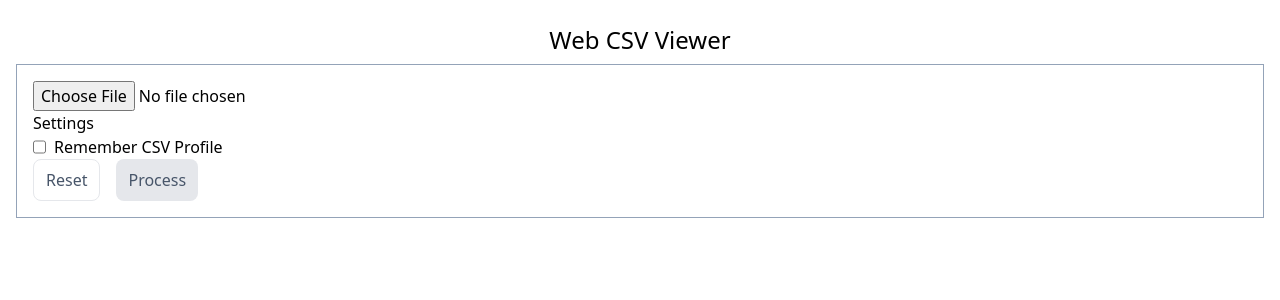
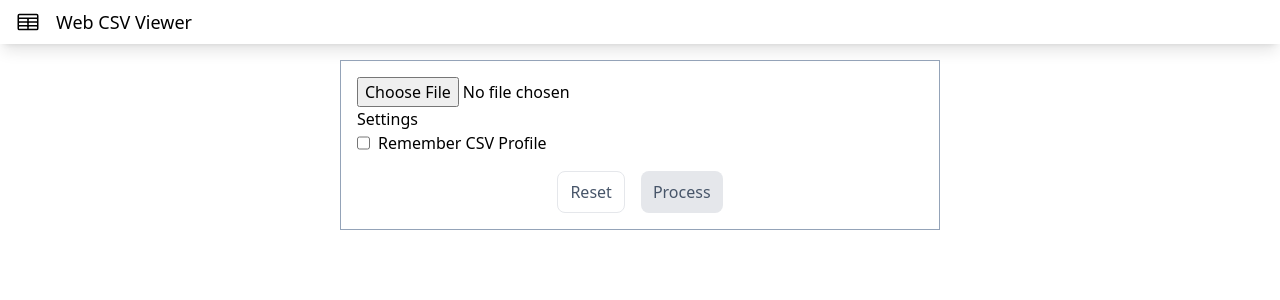
Before and after one commit to imarrsh/web-csv-viewer, a React (Vite) app: page / in a window 1280 px wide. Shown: the top 300 px of the page. Built offline with nearby package versions, Linux system fonts and the light colour scheme.

Commit message:
layout updates, define models

```diff
--- a/src/App.tsx
+++ b/src/App.tsx
@@ -1,14 +1,20 @@
+import Icon from './components/Icon';
 import Viewer from './components/Viewer';
 
 function App() {
 	return (
-		<div className="p-4">
-			<h1 className="text-center text-2xl m-2">Web CSV Viewer</h1>
-			{/* <p className="mb-4">
+		<div>
+			<header className="flex gap-4 items-center px-4 py-2 shadow-lg">
+				<Icon className="w-6 h-6" name="TableCellsIcon" />
+				<h1 className="text-lg">Web CSV Viewer</h1>
+			</header>
+			<main className="p-4">
+				{/* <p className="mb-4">
 				Upload a CSV file and re-arrange and hide columns. We'll remember those settings for future uploads of csv files
 				with the same schema.
 			</p> */}
-			<Viewer />
+				<Viewer />
+			</main>
 		</div>
 	);
 }
--- a/src/components/Form/CsvInput.tsx
+++ b/src/components/Form/CsvInput.tsx
@@ -1,5 +1,6 @@
 import { parse, ParseResult } from 'papaparse';
-import TextFileInput, { FileMeta } from './TextFileInput';
+import { FileMeta } from '~/data/models/file';
+import TextFileInput from './TextFileInput';
 
 interface CsvInputProps {
 	onValueParsed?: (parseResult: ParseResult<unknown> & { fileMeta?: FileMeta }) => void;
--- a/src/components/Form/TextFileInput.tsx
+++ b/src/components/Form/TextFileInput.tsx
@@ -1,14 +1,4 @@
-const getFileMetadata = (file: File) => {
-	const { name, size, lastModified, type } = file;
-	return {
-		name,
-		size,
-		lastModified,
-		type,
-	};
-};
-
-export type FileMeta = ReturnType<typeof getFileMetadata>;
+import { FileMeta, getFileMetadata } from '~/data/models/file';
 
 interface TextFileInputProps {
 	onChangeValue?: (changeResult: { value: string; meta?: FileMeta }) => void;
--- a/src/components/Form/index.tsx
+++ b/src/components/Form/index.tsx
@@ -52,10 +52,11 @@ const Form = ({ onSubmit }: FormProps) => {
 	};
 
 	return (
-		<form className="border border-slate-400 p-4" onSubmit={handleSubmit}>
+		<div className="flex justify-center">
+			<form className="border border-slate-400 p-4 w-[600px]" onSubmit={handleSubmit}>
 				<CsvInput onValueParsed={handleParsedResult} />
 				<Settings />
-			<div className="flex gap-4">
+				<div className="flex gap-4 justify-center pt-4">
 					<button className="border border-gray-200 text-slate-600 rounded-lg px-3 py-2 items-center" type="reset">
 						Reset
 					</button>
@@ -64,6 +65,7 @@ const Form = ({ onSubmit }: FormProps) => {
 					</button>
 				</div>
 			</form>
+		</div>
 	);
 };
 
--- a/src/components/Sheet/index.tsx
+++ b/src/components/Sheet/index.tsx
@@ -14,7 +14,7 @@ import { useMemo, useState } from 'react';
 import { DndProvider, useDrag, useDrop } from 'react-dnd';
 import { HTML5Backend } from 'react-dnd-html5-backend';
 import Icon from '~/components/Icon';
-import { CsvRow } from '~/data/types';
+import { CsvRow } from '~/data/models/file';
 
 const generateColumnsFromFieldList = (columns: string[]): ColumnDef<CsvRow>[] => {
 	return columns.map((col) => ({
@@ -165,16 +165,19 @@ const Sheet = ({ data, columns, title, onClear, onDownload }: SheetProps) => {
 					<table className="table-auto">
 						<thead>
 							{table.getHeaderGroups().map((hg) => (
-								<tr key={hg.id}>
+								<tr className="before:[content:'_']" key={hg.id}>
 									{hg.headers.map((h) => (
 										<DraggableColumnHeader key={h.id} header={h} table={table} />
 									))}
 								</tr>
 							))}
 						</thead>
-						<tbody>
-							{table.getCoreRowModel().rows.map((r) => (
+						<tbody className="[counter-reset:row-number]">
+							{table.getCoreRowModel().rows.map((r, i) => (
 								<tr className="even:bg-gray-200" key={r.id}>
+									<td className="px-2 text-gray-500 select-none">
+										<small className="select-none">{i + 1}</small>
+									</td>
 									{r.getVisibleCells().map((c) => (
 										<td className="p-2 whitespace-nowrap max-w-md text-ellipsis truncate" key={c.id}>
 											{flexRender(c.column.columnDef.cell, c.getContext())}
--- a/src/components/Viewer/index.tsx
+++ b/src/components/Viewer/index.tsx
@@ -1,9 +1,8 @@
 import { unparse } from 'papaparse';
 import { useState } from 'react';
 import Form, { SubmitData } from '~/components/Form';
-import { FileMeta } from '~/components/Form/TextFileInput';
 import Sheet from '~/components/Sheet';
-import { CsvRow } from '~/data/types';
+import { CsvRow, FileMeta } from '~/data/models/file';
 
 function download(filename: string, text: string) {
 	const element = document.createElement('a');
--- /dev/null
+++ b/src/data/models/csvProfile.ts
@@ -0,0 +1,13 @@
+type SchemaDataType = 'string' | 'float' | 'number' | 'date';
+
+interface SchemaFieldSettings {
+	readonly name: string;
+	ordinal: number;
+	visible: boolean;
+	dataType: SchemaDataType;
+}
+
+export default interface CsvProfile {
+	name: string;
+	headerSchemaMap: Map<string, SchemaFieldSettings>;
+}
--- /dev/null
+++ b/src/data/models/file.ts
@@ -0,0 +1,19 @@
+export type CsvRow = Record<string, any>;
+
+export const getFileMetadata = (file: File) => {
+	const { name, size, lastModified, type } = file;
+	return {
+		name,
+		size,
+		lastModified,
+		type,
+	};
+};
+
+export type FileMeta = ReturnType<typeof getFileMetadata>;
+
+export type CsvFile = {
+	data: CsvRow[];
+	columns: string[];
+	file: FileMeta;
+};
```
Also changed, not shown: src/data/types.ts (+41 -2 lines). Lines whose indentation alone changed are shown as unchanged.
